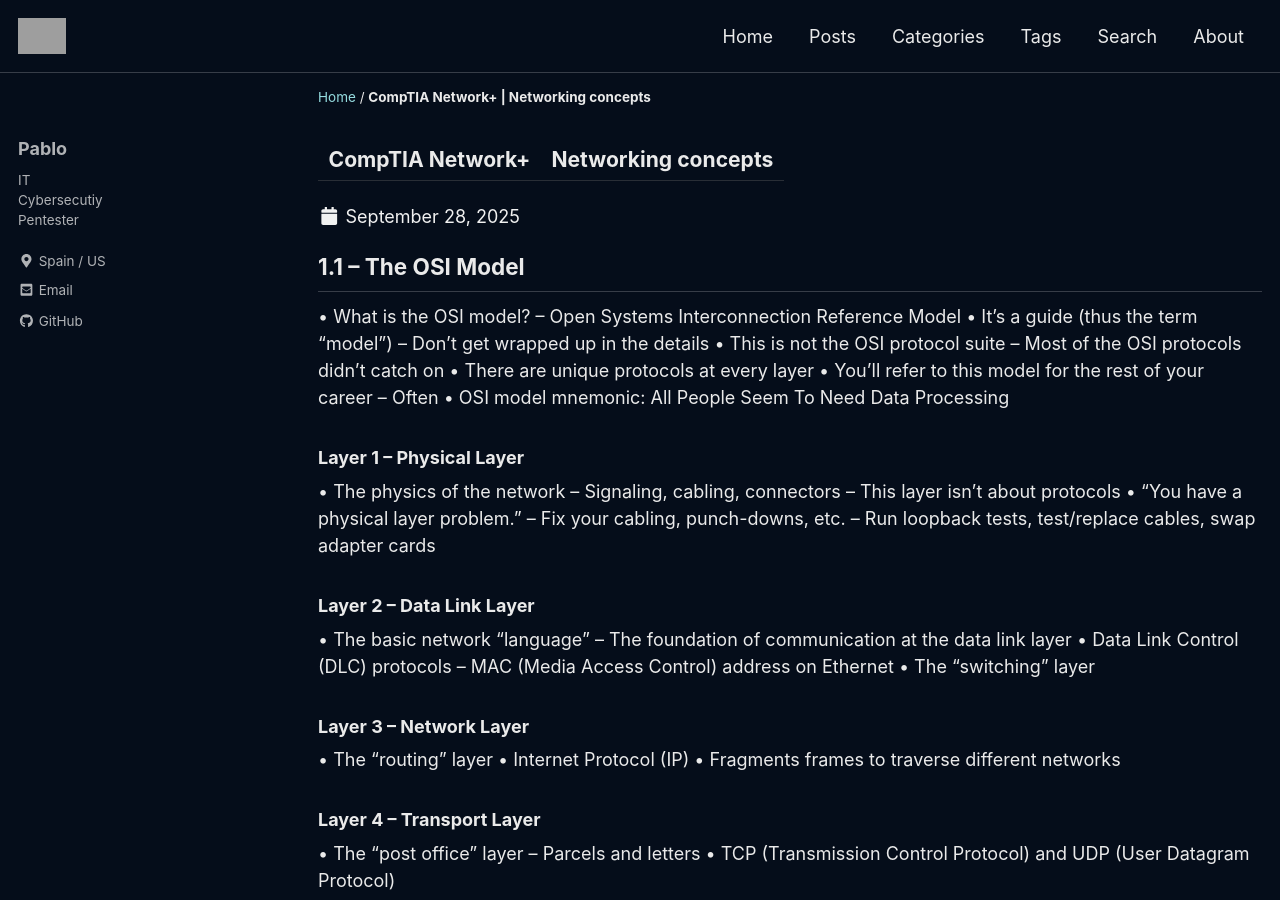
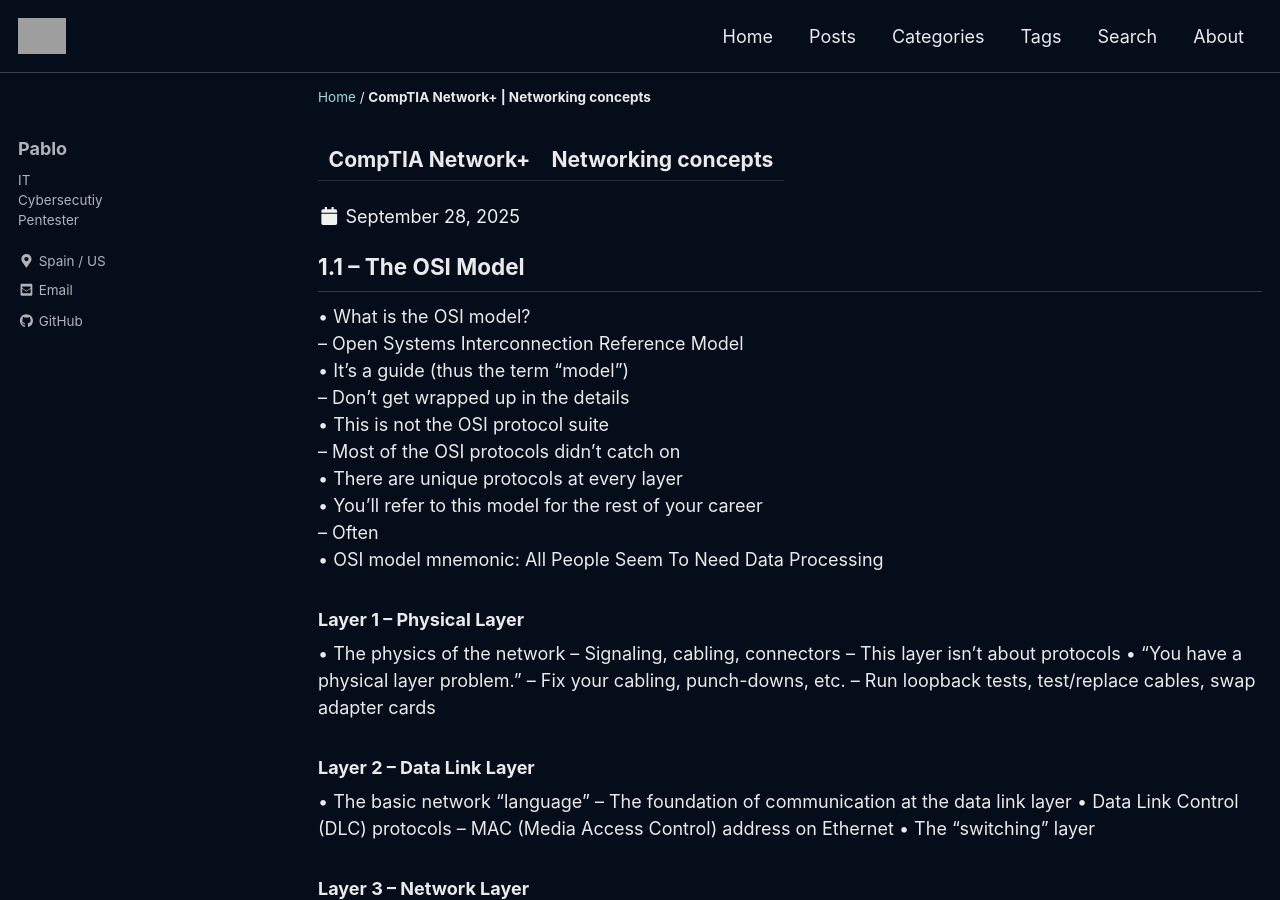
Before and after one commit to elCerillita/elcerillita.github.io, a Jekyll site: the page built from _posts/2025-09-28-comptia-networkplus-networking-concepts.md, in a window 1280 px wide and 900 px high. Built offline with Jekyll 4.4.1, drawn with Linux system fonts in a browser that asks for light colours; cached includes are drawn as plain includes; a script that is not in the unit is left out; grey boxes are pictures that could not be loaded.

```diff
--- a/_posts/2025-09-28-comptia-networkplus-networking-concepts.md
+++ b/_posts/2025-09-28-comptia-networkplus-networking-concepts.md
@@ -17,16 +17,16 @@ tags:
   - networking
 ---
 ## 1.1 – The OSI Model
-• What is the OSI model?
-  – Open Systems Interconnection Reference Model
-• It’s a guide (thus the term “model”)
-  – Don’t get wrapped up in the details
-• This is not the OSI protocol suite
-  – Most of the OSI protocols didn’t catch on
-• There are unique protocols at every layer
-• You’ll refer to this model for the rest of your career
-  – Often
-• OSI model mnemonic: All People Seem To Need Data Processing
+• What is the OSI model? <br>
+– Open Systems Interconnection Reference Model<br>
+• It’s a guide (thus the term “model”)<br>
+– Don’t get wrapped up in the details<br>
+• This is not the OSI protocol suite<br>
+– Most of the OSI protocols didn’t catch on<br>
+• There are unique protocols at every layer<br>
+• You’ll refer to this model for the rest of your career<br>
+– Often<br>
+• OSI model mnemonic: All People Seem To Need Data Processing<br>
 
 ### Layer 1 – Physical Layer
 • The physics of the network
```
